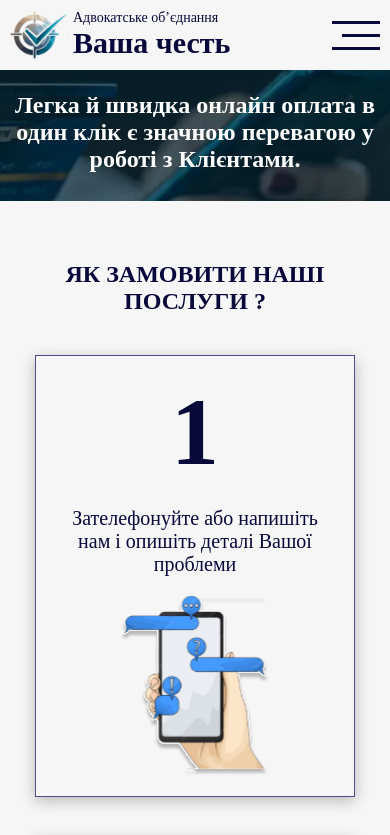
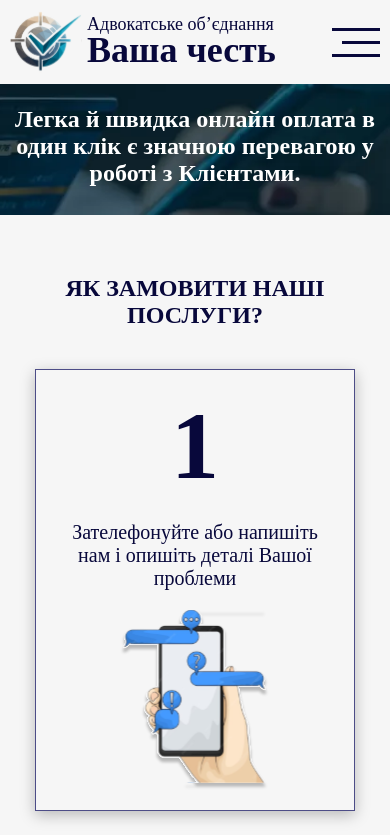
Before and after one commit to fotzeold/BarAssociation-YourHonor, a React (Create React App) app: page /payment in a window 390 px wide. Shown: the top 835 px of the page. Built offline with nearby package versions, Linux system fonts and the light colour scheme.

Commit message:
update header

```diff
--- a/src/components/Header/Header.scss
+++ b/src/components/Header/Header.scss
@@ -135,17 +135,21 @@
 			display: none;
 		}
 		.logo img{
-			width: 58px;
-			height: 49px;
+			width: 72px;
+			height: 64px;
 		}
 		.logo__first{
 			margin-left: -15px;
 		}
 		.logo__first-top{
-			font-size: 14px;
+			font-size: 18px;
+			position: relative;
+			bottom: -3px;
 		}
 		.logo__first-bottom{
-			font-size: 30px;
+			position: relative;
+			font-size: 36px;
+			top: -3px;
 		}
 		.header__nav-social{
 			display: flex;
--- a/src/locales/uk.json
+++ b/src/locales/uk.json
@@ -303,7 +303,7 @@
 	},
 	"paymentPage": {
 		"second_title": "Легка й швидка онлайн оплата в один клік є значною перевагою у роботі з Клієнтами.",
-		"title": "ЯК ЗАМОВИТИ НАШІ ПОСЛУГИ ?",
+		"title": "ЯК ЗАМОВИТИ НАШІ ПОСЛУГИ?",
 		"list": [
 			{
 				"id": 1,
```
